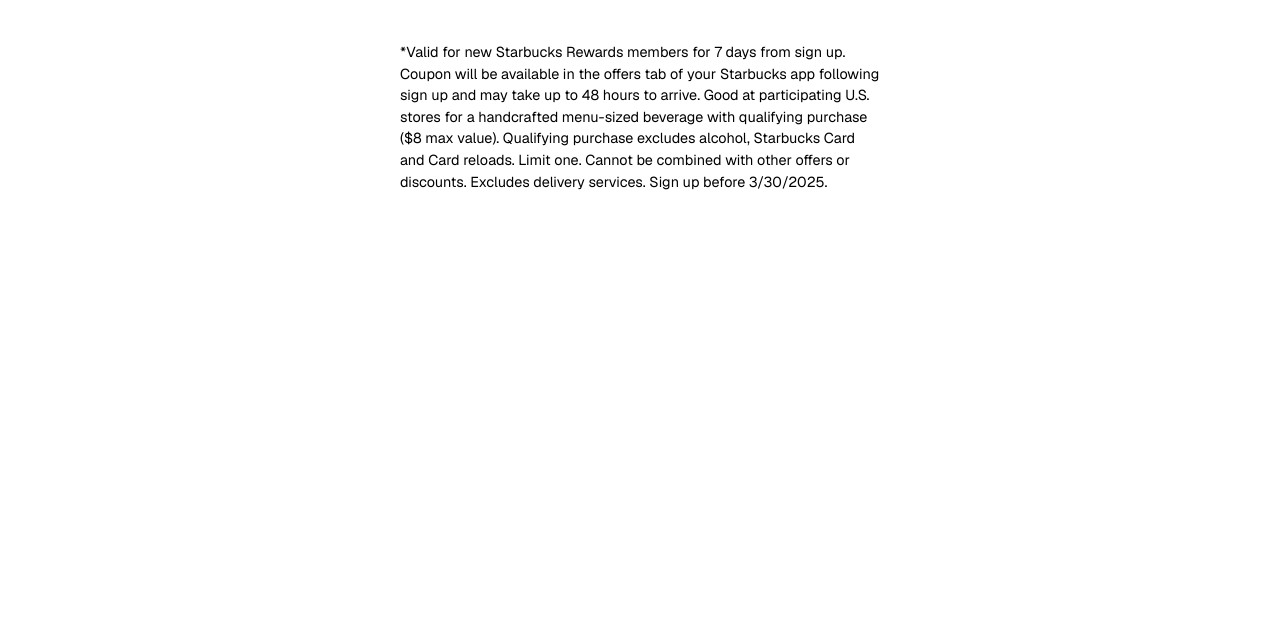
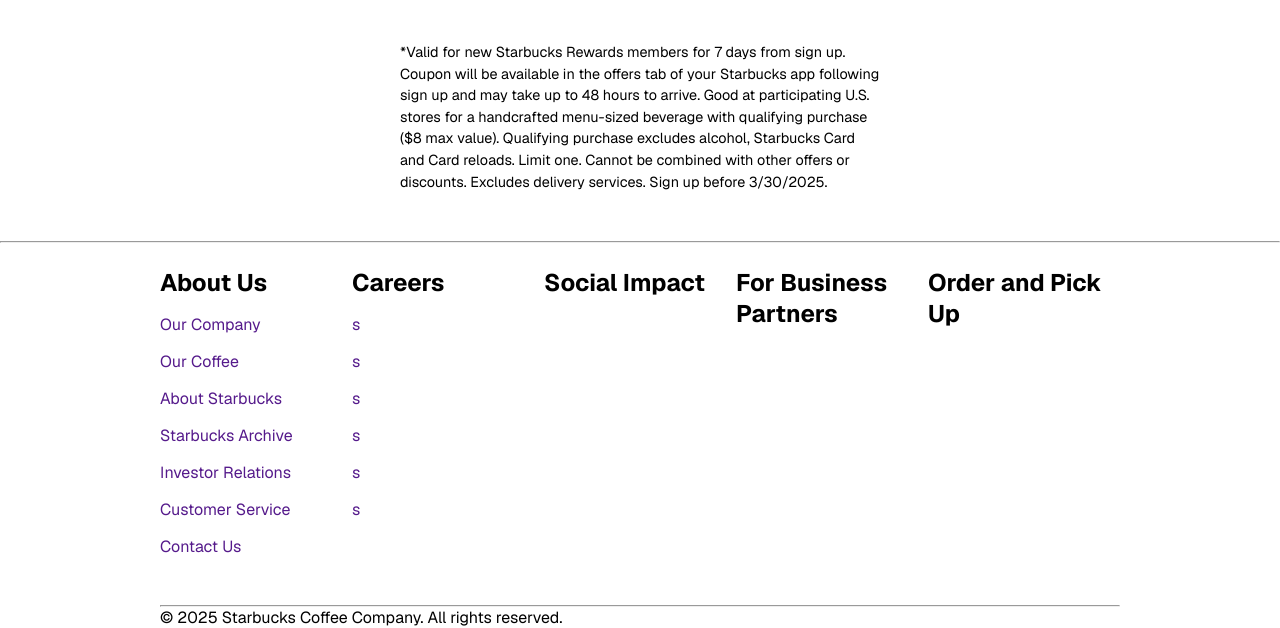
Before and after one commit to kiddopro/starbucks-clone, a plain HTML site: page index.html in a window 1280 px wide. Shown: the part 1653-2281 px from the top of the page. Before the commit the page ends 1846 px from the top, so only its background shows below. Drawn offline with nearby package versions, Linux system fonts and the light colour scheme; a web font is replaced by a local one.

Commit message:
add: footer elements

```diff
--- a/index.html
+++ b/index.html
@@ -115,6 +115,46 @@
         </p>
       </section>
     </main>
-    <footer></footer>
+    <hr />
+    <footer>
+      <section class="footer-info-section">
+        <div>
+          <h2>About Us</h2>
+          <a href="">Our Company</a>
+          <a href="">Our Coffee</a>
+          <a href="">About Starbucks</a>
+          <a href="">Starbucks Archive</a>
+          <a href="">Investor Relations</a>
+          <a href="">Customer Service</a>
+          <a href="">Contact Us</a>
+        </div>
+        <div>
+          <h2>Careers</h2>
+          <a href="">s</a>
+          <a href="">s</a>
+          <a href="">s</a>
+          <a href="">s</a>
+          <a href="">s</a>
+          <a href="">s</a>
+        </div>
+        <div>
+          <h2>Social Impact</h2>
+          <a href=""></a>
+          <a href=""></a>
+          <a href=""></a>
+          <a href=""></a>
+          <a href=""></a>
+        </div>
+        <div>
+          <h2>For Business Partners</h2>
+        </div>
+        <div>
+          <h2>Order and Pick Up</h2>
+        </div>
+      </section>
+      <hr />
+      <section class="footer-networking"></section>
+      <span>© 2025 Starbucks Coffee Company. All rights reserved.</span>
+    </footer>
   </body>
 </html>
--- a/styles/footer.css
+++ b/styles/footer.css
@@ -0,0 +1,11 @@
+.footer-info-section {
+  display: flex;
+  margin-top: 1.5em;
+}
+
+.footer-info-section div {
+  flex: 1;
+  display: flex;
+  flex-direction: column;
+  gap: 1rem;
+}
--- a/styles/global.css
+++ b/styles/global.css
@@ -15,7 +15,12 @@ body {
   font-style: normal;
 }
 
-main {
+main,
+footer {
   width: 75vw;
   margin: auto;
 }
+
+hr {
+  margin-top: 3em;
+}
```
